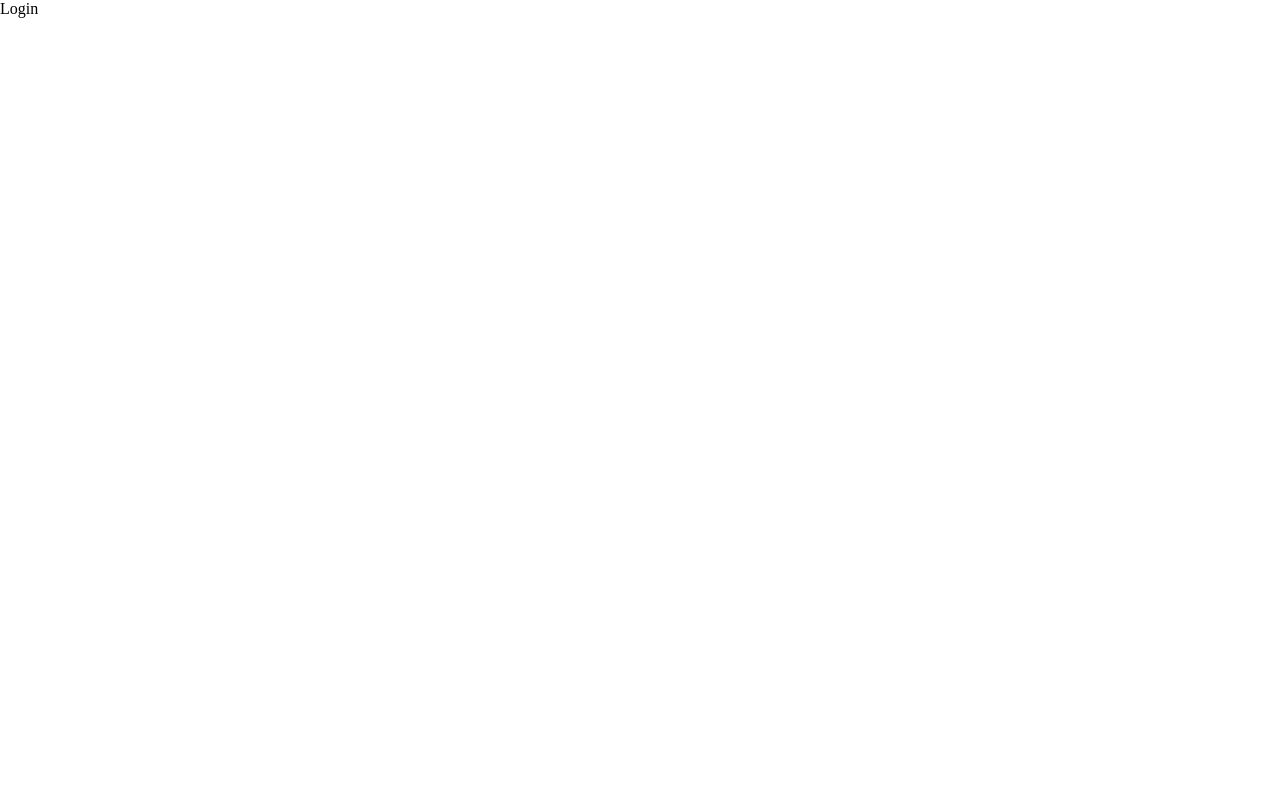
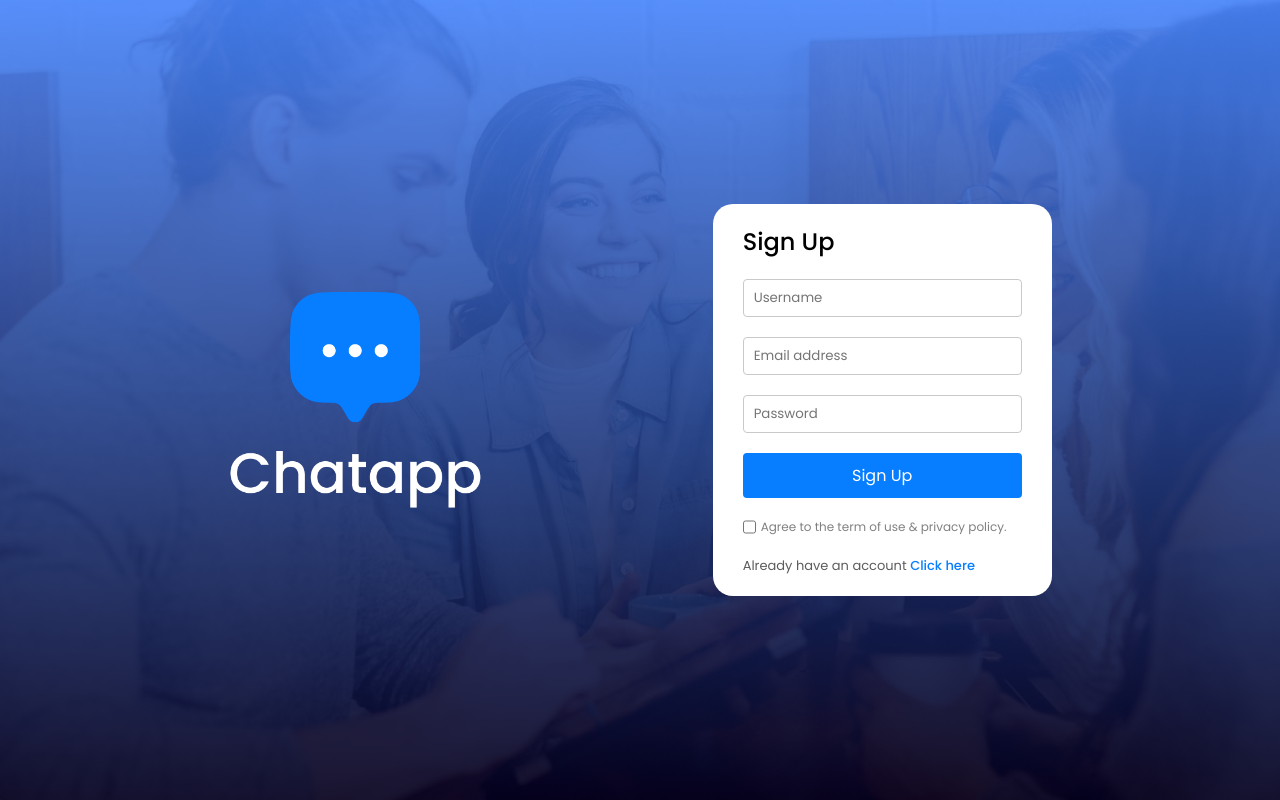
Before and after one commit to Shubham-567/Quick-Chat, a React (Vite) app: page / in a window 1280 px wide. Built offline with nearby package versions, Linux system fonts and the light colour scheme.

Commit message:
Add styles to login form

```diff
--- a/src/index.css
+++ b/src/index.css
@@ -1,5 +1,8 @@
+@import url("https://fonts.googleapis.com/css2?family=Poppins:ital,wght@0,100;0,200;0,300;0,400;0,500;0,600;0,700;0,800;0,900;1,100;1,200;1,300;1,400;1,500;1,600;1,700;1,800;1,900&display=swap");
+
 * {
   padding: 0;
   margin: 0;
   box-sizing: border-box;
+  font-family: "Poppins", sans-serif;
 }
--- a/src/pages/Login/Login.css
+++ b/src/pages/Login/Login.css
@@ -0,0 +1,57 @@
+.login {
+  min-height: 100vh;
+  background: url("/background.png") no-repeat;
+  background-size: cover;
+  display: flex;
+  align-items: center;
+  justify-content: space-evenly;
+}
+.login .logo {
+  width: max(20vw, 200px);
+}
+.login-form {
+  background-color: white;
+  padding: 20px 30px;
+  display: flex;
+  flex-direction: column;
+  gap: 20px;
+  border-radius: 20px;
+}
+.login-form h2 {
+  font-weight: 500;
+}
+.form-input {
+  padding: 8px 10px;
+  border: 1px solid #c9c9c9;
+  border-radius: 4px;
+  outline-color: #077eff;
+}
+.login-form button {
+  padding: 10px;
+  background-color: #077eff;
+  color: white;
+  font-size: 16px;
+  border: none;
+  border-radius: 4px;
+  cursor: pointer;
+}
+.login-term {
+  display: flex;
+  gap: 5px;
+  font-size: 12px;
+  color: #808080;
+}
+.login-forgot {
+  display: flex;
+  flex-direction: column;
+  gap: 5px;
+}
+.login-toggle {
+  font-size: 13px;
+  color: #5c5c5c;
+}
+.login-toggle span {
+  font-weight: 500;
+  color: #077eff;
+  cursor: pointer;
+}
--- a/src/pages/Login/Login.jsx
+++ b/src/pages/Login/Login.jsx
@@ -1,9 +1,48 @@
-import "./Login.css"
+import "./Login.css";
+import assets from "../../assets/assets";
 
 const Login = () => {
   return (
-    <div>Login</div>
-  )
-}
+    <div className='login'>
+      <img src={assets.logo_big} alt='logo' className='logo' />
 
-export default Login
+      <form className='login-form'>
+        <h2>Sign Up</h2>
+
+        <input
+          type='text'
+          placeholder='Username'
+          required
+          className='form-input'
+        />
+        <input
+          type='email'
+          required
+          placeholder='Email address'
+          className='form-input'
+        />
+        <input
+          type='password'
+          placeholder='Password'
+          required
+          className='form-input'
+        />
+
+        <button type='submit'>Sign Up</button>
+
+        <div className='login-term'>
+          <input type='checkbox' />
+          <p>Agree to the term of use & privacy policy.</p>
+        </div>
+
+        <div className='login-forgot'>
+          <p className='login-toggle'>
+            Already have an account <span>Click here</span>
+          </p>
+        </div>
+      </form>
+    </div>
+  );
+};
+
+export default Login;
```
